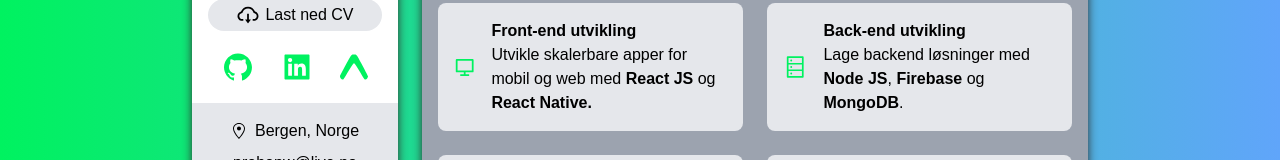
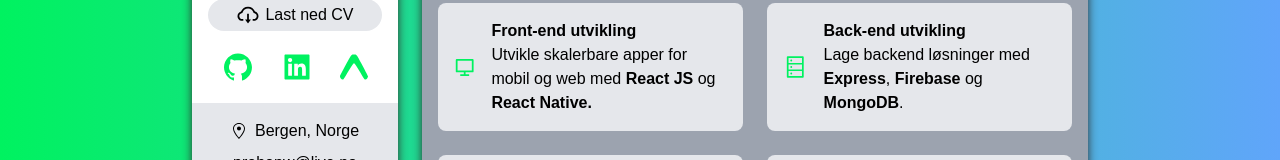
Before and after one commit to Prebenww/Portfolio_Nettisde, a Next.js app: page / in a window 1280 px wide. Shown: the part 349-509 px from the top of the page. Built offline with nearby package versions, Linux system fonts and the light colour scheme.

Commit message:
Liten endring i ferdighet artiklene.

```diff
--- a/data.ts
+++ b/data.ts
@@ -19,7 +19,7 @@ export const services:Service[] = [
     },
     {
         title: "Back-end utvikling",
-        about: "Lage backend løsninger med <b>Node JS</b>, <b>Firebase</b> og <b>MongoDB</b>.",
+        about: "Lage backend løsninger med <b>Express</b>, <b>Firebase</b> og <b>MongoDB</b>.",
         Icon: AiOutlineDatabase,
     },
     {
@@ -29,7 +29,7 @@ export const services:Service[] = [
     },
     {
         title: "Software Engineering",
-        about: "Velge og anvende metoder og teknikker for å innhente, spesifisere og validere krav til et software system. ",
+        about: "Velge og anvende metoder og teknikker for å innhente, spesifisere og validere krav til et software system.",
         Icon: AiOutlineSetting,
     },
     {
```
